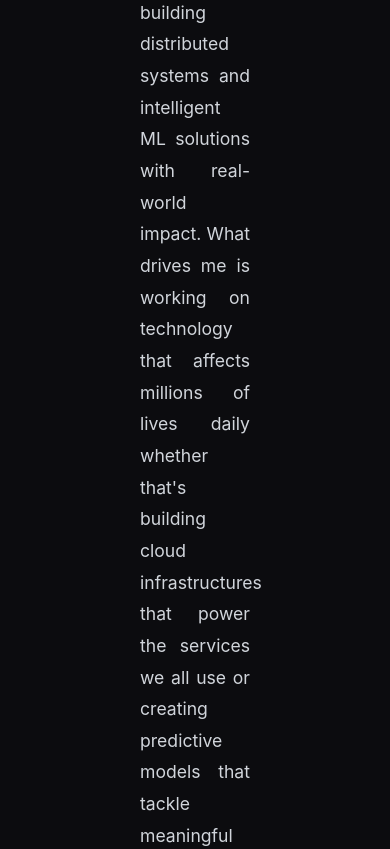
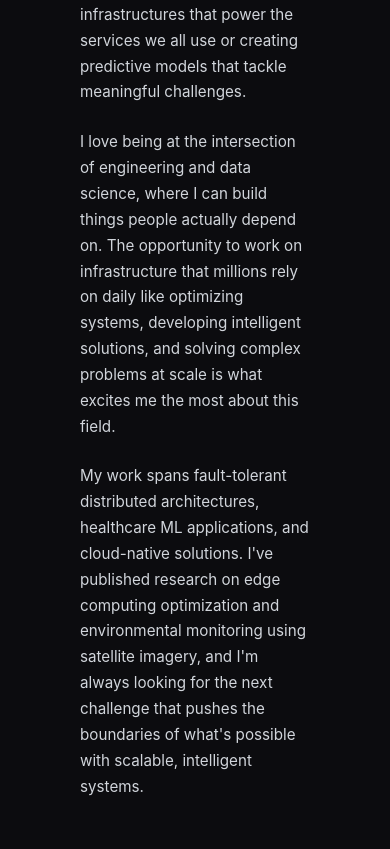
Before and after one commit to SmritiReddyy/smriti-portfolio, a Next.js app: page / in a window 390 px wide. Shown: the part 1148-1997 px from the top of the page. Built offline with nearby package versions, Linux system fonts and the light colour scheme.

Commit message:
changed about me for mobile

```diff
--- a/app/globals.css
+++ b/app/globals.css
@@ -71,3 +71,22 @@ body {
       margin-bottom: 28px !important;
     }
   }
+
+  /* =========================
+   MOBILE FIXES – ABOUT ME
+   ========================= */
+
+@media (max-width: 768px) {
+  .about-content {
+    padding-left: 0 !important;
+    padding-right: 0 !important;
+  }
+
+  .about-text {
+    text-align: left !important;
+    word-spacing: normal !important;
+    letter-spacing: normal !important;
+    font-size: 0.95rem !important;
+    line-height: 1.7 !important;
+  }
+}
--- a/app/page.tsx
+++ b/app/page.tsx
@@ -114,22 +114,19 @@ export default function Home() {
           <h2 style={styles.sectionTitle}>
             <span style={styles.titleAccent}></span> About Me
           </h2>
-          <div style={styles.aboutContent}>
-            <p style={styles.aboutText}>
-              I'm a Computer Science graduate student at Northeastern University, focused on building
+          <div style={styles.aboutContent} className="about-content">
+            <p style={styles.aboutText} className="about-text">              I'm a Computer Science graduate student at Northeastern University, focused on building
               distributed systems and intelligent ML solutions with real-world impact. What drives me
               is working on technology that affects millions of lives daily whether that's building
               cloud infrastructures that power the services we all use or creating predictive models
               that tackle meaningful challenges.
             </p>
-            <p style={styles.aboutText}>
-              I love being at the intersection of engineering and data science, where I can build
+            <p style={styles.aboutText} className="about-text">              I love being at the intersection of engineering and data science, where I can build
               things people actually depend on. The opportunity to work on infrastructure that millions
               rely on daily like optimizing systems, developing intelligent solutions, and solving complex
               problems at scale is what excites me the most about this field.
             </p>
-            <p style={styles.aboutText}>
-              My work spans fault-tolerant distributed architectures, healthcare ML applications,
+            <p style={styles.aboutText} className="about-text">              My work spans fault-tolerant distributed architectures, healthcare ML applications,
               and cloud-native solutions. I've published research on edge computing optimization
               and environmental monitoring using satellite imagery, and I'm always looking for the
               next challenge that pushes the boundaries of what's possible with scalable,
```
